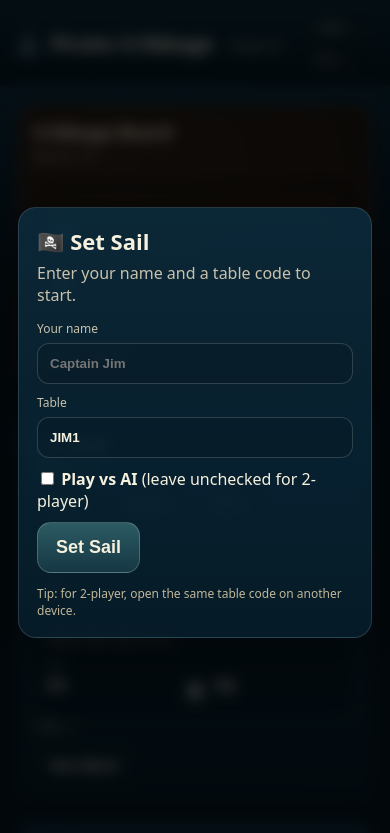
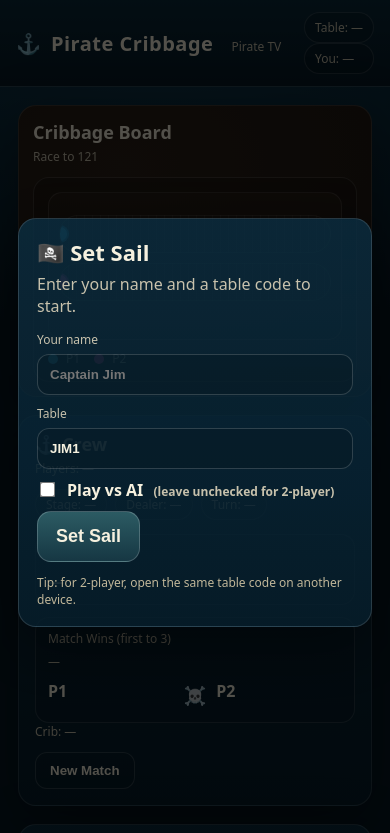
Before and after one commit to pirate-jpg/pirate-cribbage-plusai, a website: page public/index.html in a window 390 px wide. Shown: the top 833 px of the page. Drawn offline with nearby package versions, Linux system fonts and the light colour scheme; no server answers.

Commit message:
Update styles.css

```diff
--- a/public/css/styles.css
+++ b/public/css/styles.css
@@ -21,9 +21,6 @@ body{
     radial-gradient(1200px 600px at 40% 0%, #103c52 0%, var(--bg0) 55%),
     radial-gradient(900px 600px at 75% 70%, #0b2f43 0%, var(--bg0) 70%);
 }
-
-/* Hide action buttons until JS decides to show them (prevents "ghost" UI on load) */
-#discardBtn, #goBtn, #nextHandBtn { display:none; }
 
 /* Top bar */
 .topbar{
@@ -49,15 +46,39 @@ body{
 }
 
 /* Layout */
-.page{ padding:18px; }
+.page{
+  padding:18px;
+  max-width: 1500px;
+  margin: 0 auto;
+}
+
+/*
+  Consistent layout:
+  Left column: Board + Crew (stacked)
+  Right column: Play
+*/
 .grid{
   display:grid;
-  grid-template-columns: 360px 1fr 520px;
+  grid-template-columns: 420px minmax(520px, 1fr);
+  grid-template-areas:
+    "board play"
+    "crew  play";
   gap:18px;
   align-items:start;
 }
-@media (max-width: 1300px){
-  .grid{ grid-template-columns: 1fr; }
+
+.boardPanel{ grid-area: board; }
+.crewPanel{ grid-area: crew; }
+.playPanel{ grid-area: play; }
+
+@media (max-width: 1100px){
+  .grid{
+    grid-template-columns: 1fr;
+    grid-template-areas:
+      "board"
+      "crew"
+      "play";
+  }
 }
 
 .panel{
@@ -67,10 +88,11 @@ body{
   box-shadow: var(--shadow);
   padding:16px;
 }
+
 .panelHeader{ display:flex; flex-direction:column; gap:4px; margin-bottom:12px; }
 .panelHeader h2{ margin:0; font-size:18px; }
 .mutedSmall{ color:var(--muted); font-size:12px; }
-
+.mutedInline{ color:var(--muted); font-size:12px; margin-left:6px; }
 .spread{ flex-direction:row; align-items:center; justify-content:space-between; }
 
 .miniRow{ display:flex; gap:8px; flex-wrap:wrap; margin:10px 0 14px; }
@@ -91,7 +113,9 @@ body{
   background:#00000018;
 }
 .scoreTitle{ font-size:12px; color:var(--muted); margin-bottom:6px; }
-.scoreText{ font-size:16px; font-weight:800; }
+.scoreText{ font-size:16px; font-weight:900; }
+
+.matchLine{ color: var(--muted); font-size: 12px; margin-bottom: 10px; }
 
 .matchGrid{
   display:grid;
@@ -99,8 +123,8 @@ body{
   align-items:center;
   gap:10px;
 }
-.matchName{ font-weight:800; }
-.vs{ opacity:0.8; font-size:18px; }
+.matchName{ font-weight:900; }
+.vs{ opacity:0.85; font-size:18px; }
 .pips{ display:flex; gap:6px; margin-top:8px; flex-wrap:wrap; }
 .pip{
   width:14px; height:14px;
@@ -126,15 +150,6 @@ body{
   padding:14px;
   background: linear-gradient(180deg, #00000033 0%, #00000011 100%);
   border:1px solid #ffffff22;
-}
-.boardTitle{
-  text-align:center;
-  font-weight:900;
-  letter-spacing:1px;
-  font-size:12px;
-  color:#f3e7cf;
-  margin-bottom:10px;
-  opacity:0.95;
 }
 .track{
   position:relative;
@@ -192,6 +207,10 @@ body{
   gap:14px;
   margin-bottom:12px;
 }
+@media (max-width: 700px){
+  .hudRow{ grid-template-columns: 1fr; }
+}
+
 .countBox{
   border:1px solid var(--line);
   border-radius:16px;
@@ -216,7 +235,18 @@ body{
   padding:14px;
 }
 .statusTitle{ font-size:12px; color:var(--muted); margin-bottom:6px; }
-.statusText{ font-size:15px; font-weight:700; }
+.statusText{ font-size:15px; font-weight:900; }
+
+.goCallout{
+  margin-top:10px;
+  padding:10px 12px;
+  border-radius:12px;
+  border:1px solid #ffffff22;
+  background: #00000030;
+  color: #ffe8b0;
+  font-weight:1000;
+}
+
 .lastScore{
   margin-top:10px;
   padding:10px 12px;
@@ -224,8 +254,9 @@ body{
   border:1px solid #ffffff22;
   background:#00000025;
   color:#ffe8b0;
-  font-weight:800;
+  font-weight:900;
 }
+
 .hidden{ display:none !important; }
 
 .pileBlock{
@@ -246,7 +277,7 @@ body{
   border-radius:12px;
   padding:10px 14px;
   cursor:pointer;
-  font-weight:800;
+  font-weight:900;
 }
 .btn:hover{ filter:brightness(1.06); }
 .btn.primary{
@@ -270,6 +301,11 @@ body{
   padding:14px 18px;
   font-size:18px;
   border-radius:14px;
+}
+
+.disabledBtn{
+  opacity:0.5;
+  cursor:not-allowed;
 }
 
 /* Hand */
@@ -333,6 +369,7 @@ body{
   opacity:0.95;
 }
 
+/* Selection highlight (NO BLUE/WHITE) */
 .cardBtn.selected{
   outline: 4px solid var(--amber);
   outline-offset: 3px;
@@ -357,7 +394,7 @@ body{
 .breakList{ margin:0; padding-left:18px; color:var(--muted); }
 .totalLine{ margin-top:10px; font-weight:1000; color:var(--gold); }
 
-/* Overlay Join */
+/* Overlay Join + Winner */
 .overlay{
   position:fixed;
   inset:0;
@@ -367,10 +404,9 @@ body{
   justify-content:center;
   padding:18px;
   z-index:9999;
-  backdrop-filter: blur(7px);
 }
 .overlayCard{
-  width:min(520px, 95vw);
+  width:min(560px, 95vw);
   border-radius:18px;
   padding:18px;
   box-shadow: var(--shadow);
@@ -378,6 +414,7 @@ body{
 .overlayTitle{ margin:0 0 6px; font-size:22px; }
 .overlayText{ margin:0 0 14px; color:var(--muted); }
 .overlayRow{ display:flex; flex-direction:column; gap:6px; margin-bottom:10px; }
+.overlayActions{ flex-direction:row; gap:12px; flex-wrap:wrap; }
 .overlayLabel{ font-size:12px; color:var(--muted); }
 .nameInput{
   padding:12px 12px;
@@ -385,17 +422,15 @@ body{
   border:1px solid #ffffff2a;
   background:#00000022;
   color:var(--text);
-  font-weight:800;
+  font-weight:900;
 }
 .overlayHint{ margin-top:12px; color:#d5c8a6; font-size:12px; opacity:0.9; }
 
-/* ✅ When overlay is up, lock and "ghost-proof" the app behind it */
-body.modal-open{
-  overflow:hidden;
+.checkRow{
+  display:flex;
+  gap:10px;
+  align-items:center;
+  color: var(--text);
+  font-weight:800;
 }
-body.modal-open .topbar,
-body.modal-open .page{
-  filter: blur(8px) saturate(0.9);
-  pointer-events:none;
-  user-select:none;
-}
+.checkRow input{ transform: scale(1.2); }
```
